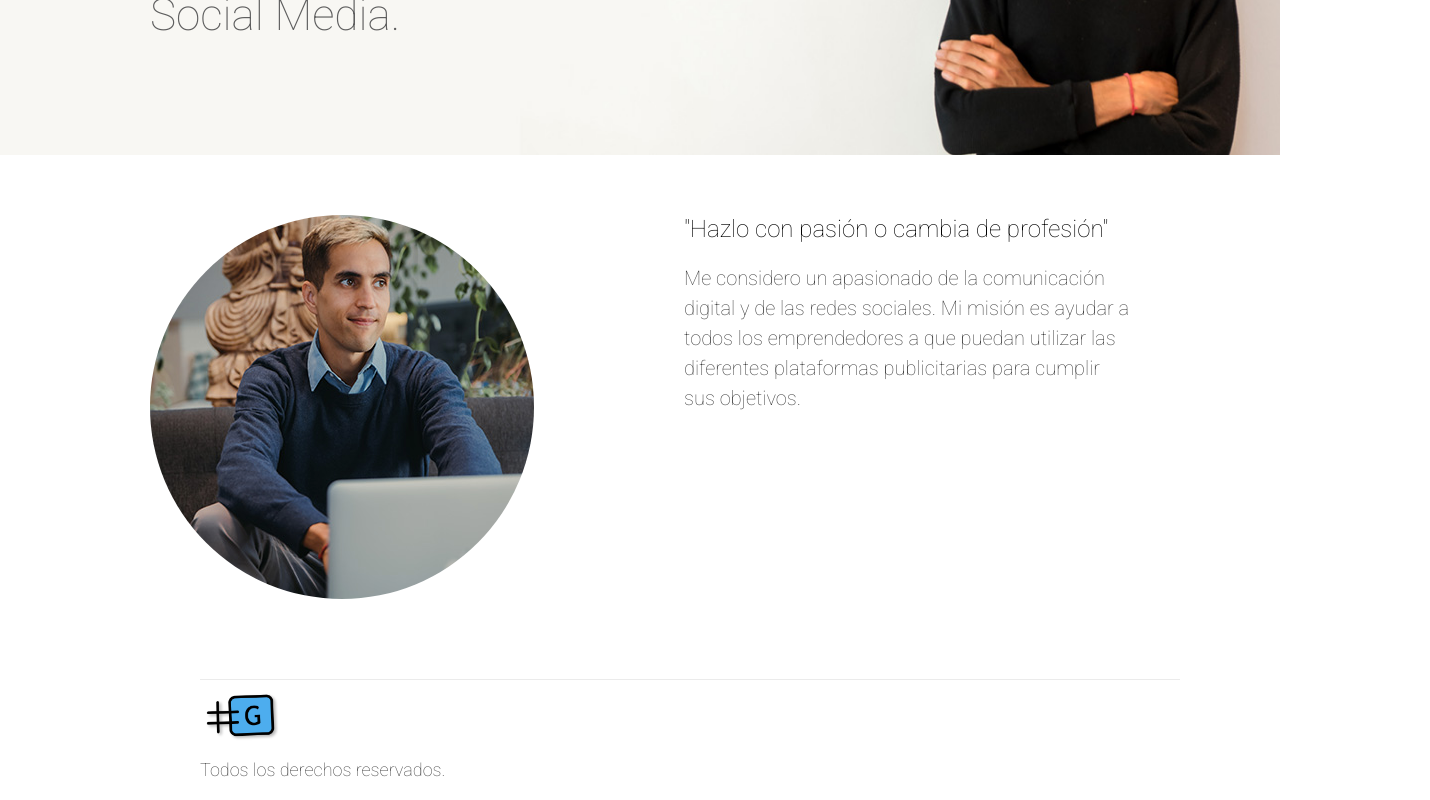
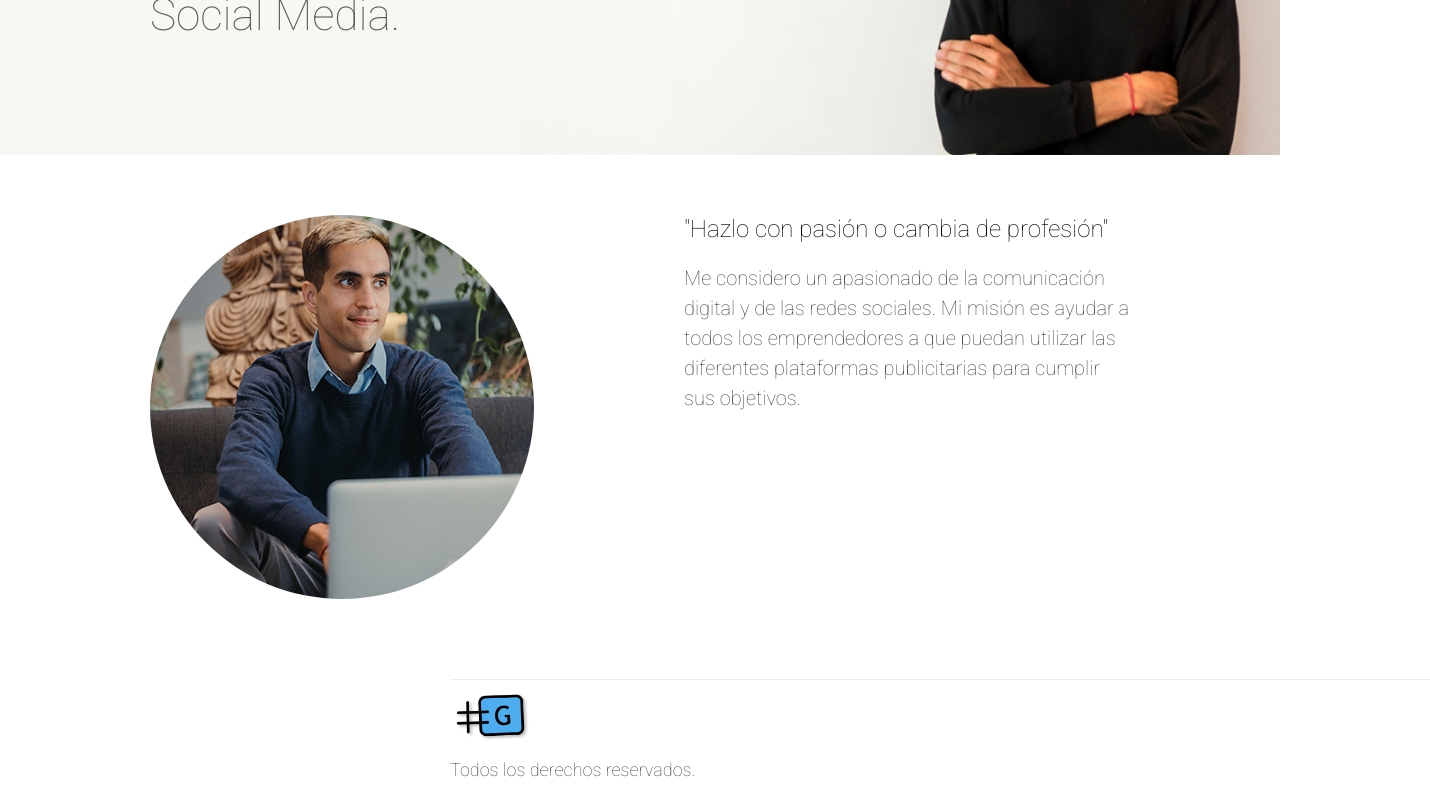
Before and after one commit to rvb1000/Proyecto-Coder, a plain HTML site: page index.html in a window 1280 px wide. Shown: the part 320-1120 px from the top of the page, 1430 px wide, since content can reach past the window. Drawn offline with Linux system fonts and the light colour scheme.

Commit message:
footer y formulario

```diff
--- a/style.css
+++ b/style.css
@@ -576,7 +576,7 @@ overflow: hidden;
     height: 60px;
     padding: 30px 0px;
     clear: both;
-    margin: 50px 0px 0px 200px;
+    margin: 50px 0px 0px 450px;
     color: white;
 }
 
```
